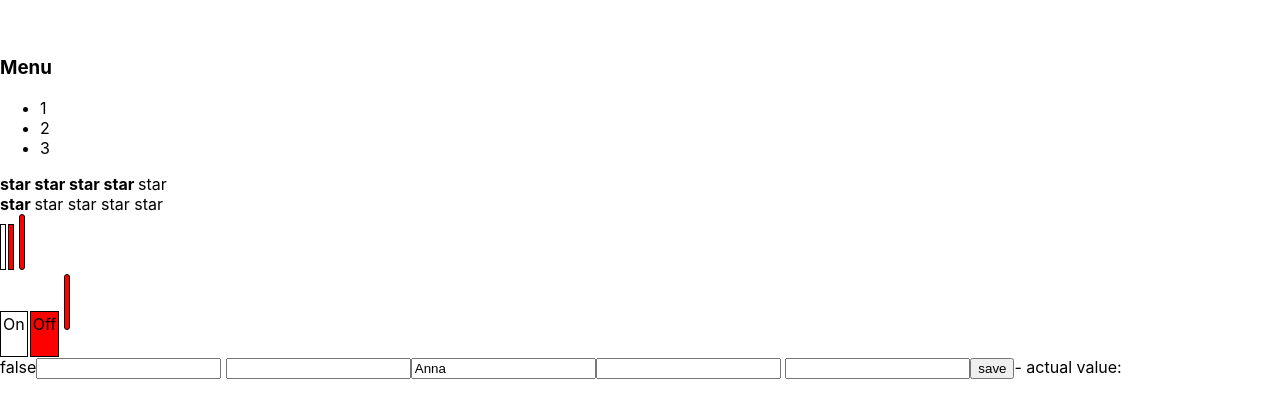
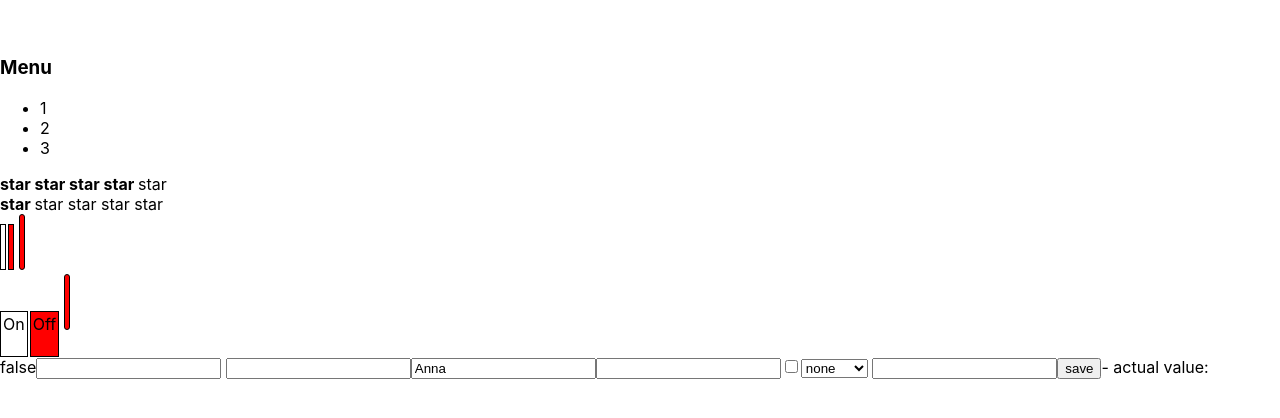
Before and after one commit to WhiteQuennAnn/Kabzda, a React (Create React App) app: page / in a window 1280 px wide. Shown: the part 144-562 px from the top of the page. Built offline with nearby package versions, Linux system fonts and the light colour scheme.

Commit message:
14122022

```diff
--- a/src/components/Input/UncontrolledInput.tsx
+++ b/src/components/Input/UncontrolledInput.tsx
@@ -48,9 +48,24 @@ export const ControlledInput = () => {
 }
 
 export const ControlledCheckbox = () => {
+    const [parentValue, setParentValue] = useState("")
 
+    const onChange = (e: ChangeEvent<HTMLInputElement>) => {
+        setParentValue(e.currentTarget.checked)
+    }
+    return <input type="checkbox" checked={parentValue} onChange={onChange}/>
 }
 
 export const ControlledSelect = () => {
+    const [parentValue, setParentValue] = useState("")
 
+    const onChange = (e: ChangeEvent<HTMLInputElement>) => {
+        setParentValue(e.currentTarget.checked)
+    }
+    return <select>
+        <option> none </option>
+        <option value={1}> Minsk </option>
+        <option value={2}> Kiev </option>
+        <option value={3}> London </option>
+    </select>
 }
```
